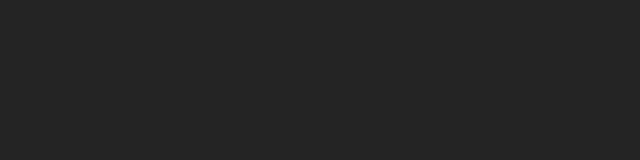
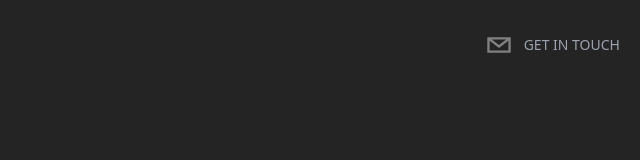
Before and after one commit to c0decatalyst/portfolio-nextjs, a Next.js app: page / in a window 1280 px wide. Shown: the top 160 px of the page, without its empty margins (640-1280 px from the left). Built offline with nearby package versions, Linux system fonts and the light colour scheme.

Commit message:
fix deploy edge issue

```diff
--- a/pages/index.tsx
+++ b/pages/index.tsx
@@ -37,7 +37,7 @@
         <link rel="icon" href="/favicon.ico" />
       </Head>
 
-      {/* <Header socials={socials} /> */}
+      <Header socials={socials} />
 {/*
       <section id="hero" className='snap-start'>
         <Hero pageInfo={pageInfo} />
```
